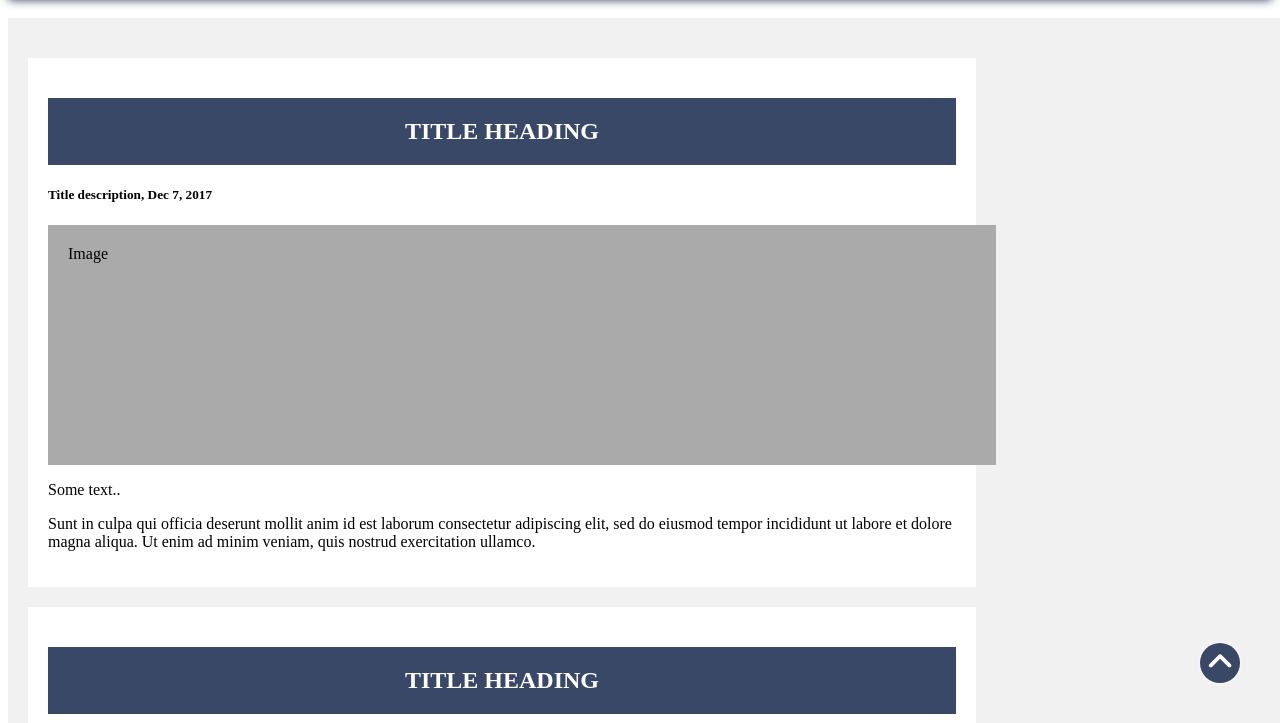
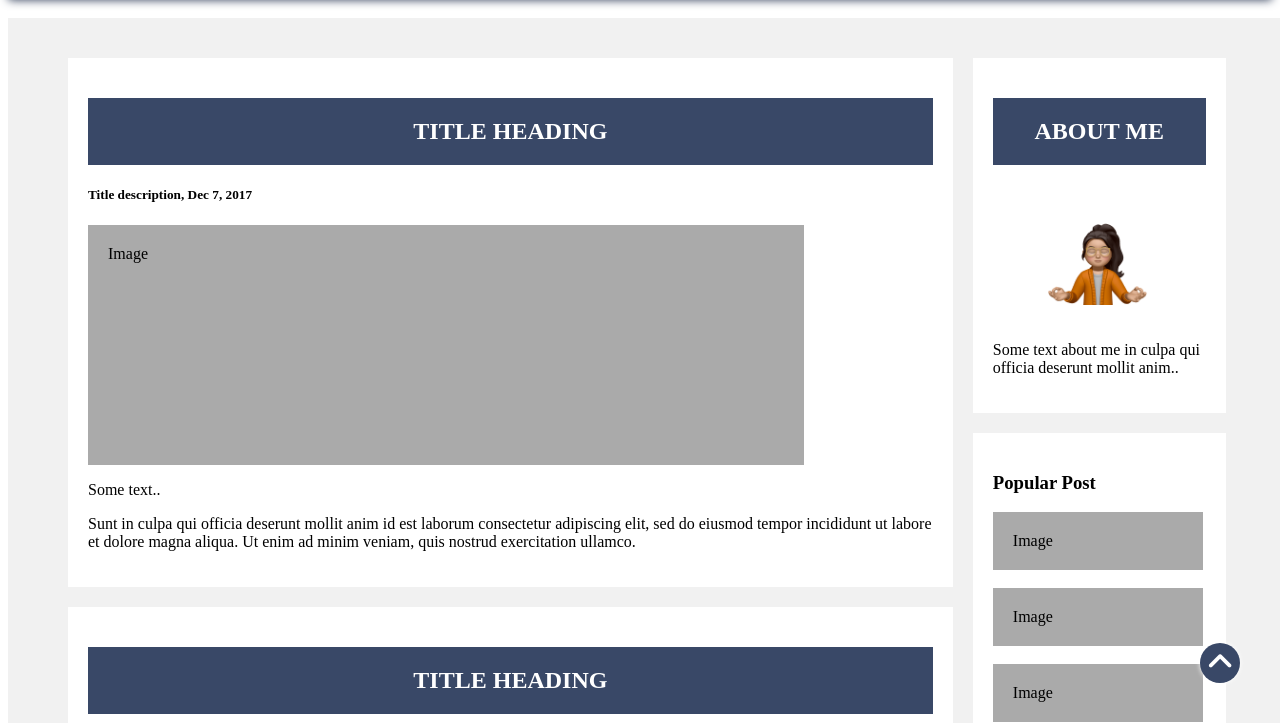
Before and after one commit to MitzyMo/TravelBlog, a plain HTML site: page Pages/travel.html in a window 1280 px wide. Shown: the part 77-800 px from the top of the page. Drawn offline with Linux system fonts and the light colour scheme; a web font is replaced by a local one.

```diff
--- a/Pages/travel.html
+++ b/Pages/travel.html
@@ -32,7 +32,7 @@
         </nav>
     </header>
     <br>
-    <main class="travelB">
+    <main class="travelbody">
         <div class="row">
             <div class="leftcolumn">
               <div class="card">
@@ -52,8 +52,8 @@
             </div>
             <div class="rightcolumn">
               <div class="card">
-                <h2>About Me</h2>
-                <div class="fakeimg" style="height:100px;">Image</div>
+                <h2><a href="./About.html">About Me</a></h2>
+                <div class="fakeimg1" style="height:100px;"><img src="../Media/Mercy.png" alt=""></div>
                 <p>Some text about me in culpa qui officia deserunt mollit anim..</p>
               </div>
               <div class="card">
--- a/styles.css
+++ b/styles.css
@@ -380,7 +380,13 @@
 
 /* -------------TRAVEL BLOG------------- */
 
-.travelB {
+.travelbody {
+    height: -o-calc(100% - 65px);
+    /* opera */
+    height: -webkit-calc(100% - 65px);
+    /* google, safari */
+    height: -moz-calc(100% - 65px);
+    /* firefox */
     padding: 20px;
     background: #f1f1f1;
 }
@@ -388,22 +394,35 @@
 /* Create two unequal columns that floats next to each other */
 /* Left column */
 .leftcolumn {
+    margin-left: 40px;
     float: left;
-    width: 75%;
+    width: 70%;
 }
 
 /* Right column */
 .rightcolumn {
     float: left;
-    width: 25%;
+    width: 20%;
     padding-left: 20px;
 }
 
 /* Fake image */
 .fakeimg {
     background-color: #aaa;
-    width: 100%;
+    width: 80%;
     padding: 20px;
+}
+
+.fakeimg1 {
+    background-color: transparent;
+    width: 80%;
+    padding: 20px;
+    text-align: center;
+}
+
+.fakeimg1 img {
+    height: 100px;
+
 }
 
 /* Add a card effect for articles */
@@ -413,19 +432,16 @@
     margin-top: 20px;
 }
 
+.card h2 a {
+    text-decoration: none;
+    color: #fff;
+}
+
 /* Clear floats after the columns */
 .row:after {
     content: "";
     display: table;
     clear: both;
-}
-
-/* Footer */
-.footer {
-    padding: 20px;
-    text-align: center;
-    background: #ddd;
-    margin-top: 20px;
 }
 
 /* Responsive layout - when the screen is less than 800px wide, make the two columns stack on top of each other instead of next to each other */
```
